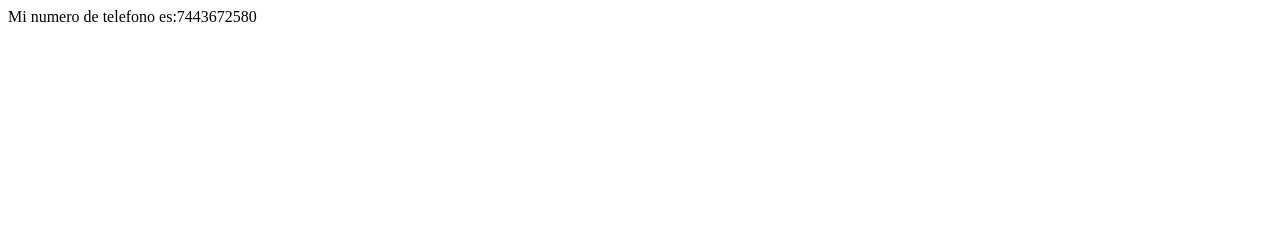
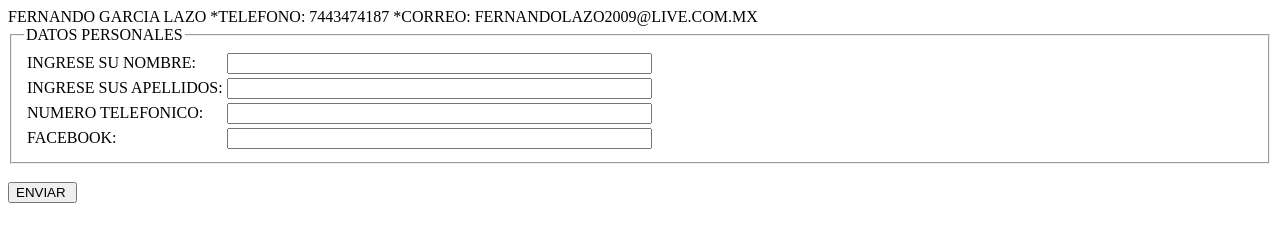
Before and after one commit to FernandoGLazo/FernandoProgWeb, a plain HTML site: page CONTACTAME.html in a window 1280 px wide. Drawn offline with Linux system fonts and the light colour scheme.

Commit message:
Update CONTACTAME.html

```diff
--- a/CONTACTAME.html
+++ b/CONTACTAME.html
@@ -9,7 +9,36 @@
        <BODY>
 
 
-        Mi numero de telefono es:7443672580
+         FERNANDO GARCIA LAZO
+        *TELEFONO: 7443474187
+        *CORREO: FERNANDOLAZO2009@LIVE.COM.MX
+
+<form action="recibirdatos.php" method="POST">
+        <fieldset>
+            <legend>DATOS PERSONALES</legend>
+            <table>
+                <tr>
+                    <td>INGRESE SU NOMBRE:</td>
+                    <td><input type="text" name="NOMBRE" size="50"></td>
+                </tr>
+                <tr>
+                <td> INGRESE SUS APELLIDOS:</td>
+            <td><input type="text" name="APELLIDOS" size="50"></td>
+               </tr>
+            <tr>
+            <td>NUMERO TELEFONICO:</td>
+        <td><input type="text" name="NUMERO TELEFONICO" size="50"></td>
+            </tr>
+        <tr>
+        <td>  FACEBOOK:</td>
+    <td>  <input type="text" name="FACEBOOK" size="50"></td>
+        </tr>
+        </table>
+        </fieldset>
+        <br>
+        <input type="submit" value="ENVIAR ">
+
+    </form>
 
 
                 </BODY>
```
